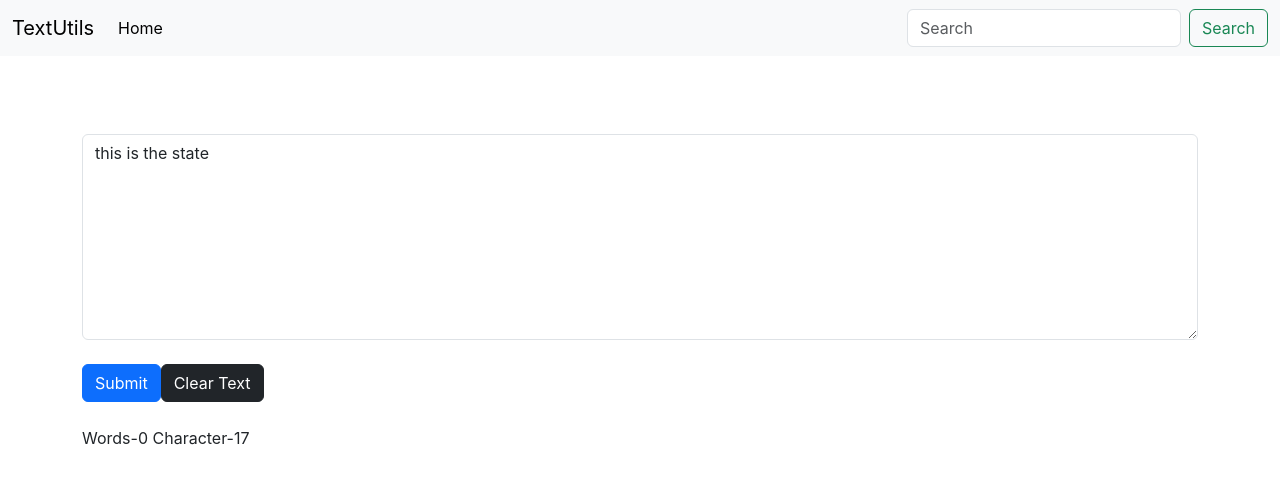
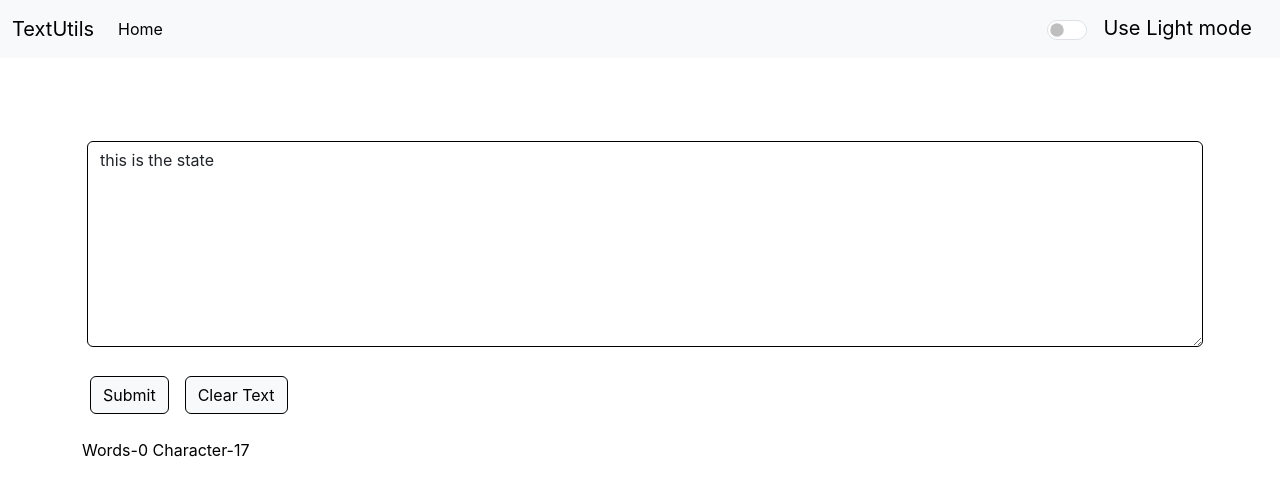
Before and after one commit to RonieSam/textutils, a React (Create React App) app: page / in a window 1280 px wide. Shown: the top 496 px of the page. Built offline with nearby package versions, Linux system fonts and the light colour scheme.

Commit message:
Added dark and light mode switch

```diff
--- a/src/App.js
+++ b/src/App.js
@@ -1,12 +1,26 @@
+import { useState } from 'react';
 import './App.css';
 import NavBar from './components/navbar';
 import TextArea from './components/textArea';
+// import About from './components/abou';
 function App() {
+  const [mode,setMode]=useState("Light")
+  const toggleMode=()=>{
+    if(mode==="Dark"){
+      setMode("Light")
+      document.body.style.backgroundColor="white"
+    }
+    else{
+      setMode("Dark")
+      document.body.style.backgroundColor="black"
+
+    }
+  }
   return (
     < >
-      <NavBar title="TextUtils" text="Home"/>
-      <div className='container'><TextArea/></div>
-
+      <NavBar title="TextUtils" text="Home" mode={mode} toggleMode={toggleMode}/>
+      <div className='container'><TextArea mode={mode}/></div>
+      {/* <About/> */}
     </>
   );
 }
--- /dev/null
+++ b/src/components/abou.js
@@ -0,0 +1,34 @@
+import React, { useState } from 'react'
+
+export default function About() {
+  const [styles,setStyle]=useState({
+    color:"black",
+    backgroundColor:"white"
+  })
+  const [modeButton,setModeButton]=useState("Use Dark Mode")
+
+  const changeMode=()=>{
+    if (styles.color==="black"){
+      setStyle({
+        color:"white",
+        backgroundColor:"black"
+      })
+      setModeButton("Use Light Mode")
+    }
+    else{setStyle({
+      color:"black",
+      backgroundColor:"white"
+    })
+    setModeButton("Use Dark Mode")}
+  }
+
+  return (
+    <div className='mx-3' style={styles}><p>
+      Lorem ipsum dolor sit amet, consectetuer adipiscing elit. Aenean commodo ligula eget dolor. Aenean massa. Cum sociis natoque penatibus et magnis dis parturient montes, nascetur ridiculus mus. Donec quam felis, ultricies nec, pellentesque eu, pretium quis, sem. Nulla consequat massa quis enim. Donec pede justo, fringilla vel, aliquet nec, vulputate eget, arcu. In enim justo, rhoncus ut, imperdiet a, venenatis vitae, justo. Nullam dictum felis eu pede mollis pretium. Integer tincidunt. Cras dapibus. Vivamus elementum semper nisi. Aenean vulputate eleifend tellus. Aenean leo ligula, porttitor eu, consequat vitae, eleifend ac, enim. Aliquam lorem ante, dapibus in, viverra quis, feugiat a, tellus. Phasellus viverra nulla ut metus varius laoreet. Quisque rutrum. Aenean imperdiet. Etiam ultricies nisi vel augue. Curabitur ullamcorper ultricies nisi. Nam eget dui. Etiam rhoncus. Maecenas tempus, tellus eget condimentum rhoncus, sem quam semper libero, sit amet adipiscing sem neque sed ipsum. Nam quam nunc, blandit vel, luctus pulvinar, hendrerit id, lorem. Maecenas nec odio et ante tincidunt tempus. Donec vitae sapien ut libero venenatis faucibus. Nullam quis ante. Etiam sit amet orci eget eros faucibus tincidunt. Duis leo. Sed fringilla mauris sit amet nibh. Donec sodales sagittis magna. Sed consequat, leo eget bibendum sodales, augue velit cursus nunc,
+      </p>
+      <div className='my-3'><button className="btn btn-primary" onClick={changeMode}>{modeButton}</button></div>
+
+    </div>
+
+  )
+}
--- a/src/components/navbar.js
+++ b/src/components/navbar.js
@@ -1,9 +1,11 @@
 import React from 'react'
 
+
 export default function NavBar(props) {
+
   return (
-    <div>
-      <nav className="navbar navbar-expand-lg bg-body-tertiary">
+    <div >
+      <nav className="navbar navbar-expand-lg bg-body-tertiary" data-bs-theme={props.mode.toLowerCase()}>
   <div className="container-fluid">
     <a className="navbar-brand" href="/">{props.title}</a>
     <button className="navbar-toggler" type="button" data-bs-toggle="collapse" data-bs-target="/navbarSupportedContent" aria-controls="navbarSupportedContent" aria-expanded="false" aria-label="Toggle navigation">
@@ -15,10 +17,10 @@ export default function NavBar(props) {
           <a className="nav-link active" aria-current="page" href="/">{props.text}</a>
         </li>
       </ul>
-      <form className="d-flex" role="search">
-        <input className="form-control me-2" type="search" placeholder="Search" aria-label="Search"/>
-        <button className="btn btn-outline-success" type="submit">Search</button>
-      </form>
+      <div className="form-check form-switch">
+  <input className="form-check-input navbar-brand" style={{marginTop:12}} onClick={props.toggleMode}  type="checkbox" role="switch" id="flexSwitchCheckDefault"/>
+  <label className="navbar-brand" htmlFor="flexSwitchCheckDefault" >Use {props.mode} mode</label>
+</div>
     </div>
   </div>
 </nav>
--- a/src/components/textArea.js
+++ b/src/components/textArea.js
@@ -19,15 +19,16 @@ export default function TextArea(props) {
     console.log(text.length)
   }
 
+
   return (
     <>
-<div className="mb-3 my-4">
+<div className="mb-3 my-4" data-bs-theme={props.mode.toLowerCase()} >
   <label htmlFor="exampleFormControlTextarea1" className="form-label my-4">{props.heading}</label>
-  <textarea className="form-control" id="exampleFormControlTextarea1" rows="8" value={text} onChange={handleOnChange}/>
-  <button className="btn btn-primary my-4" onClick={handleOnClickUC}>Submit</button>
-  <button className="btn btn-dark my-4" onClick={handleOnClickCT}>Clear Text</button>
+  <textarea className="form-control" id="exampleFormControlTextarea1" rows="8" value={text} onChange={handleOnChange} style={{borderWidth:1,borderColor:(props.mode==="Light")?"black":"", margin:5}} />
+  <button className={`btn btn-${props.mode.toLowerCase()} my-4 mx-2`}  onClick={handleOnClickUC} style={{borderWidth:1,borderColor:(props.mode==="Light")?"black":"", margin:5}}>Submit</button>
+  <button className={`btn btn-${props.mode.toLowerCase()} my-4 mx-2`}  onClick={handleOnClickCT} style={{borderWidth:1,borderColor:(props.mode==="Light")?"black":""}}>Clear Text</button>
 
-  <p>Words-{wordCount} Character-{text.length}</p>
+  <p style={{color:(props.mode==="Light")?"black":"white"}}>Words-{wordCount} Character-{text.length}</p>
 </div>
     </>
   )
```
